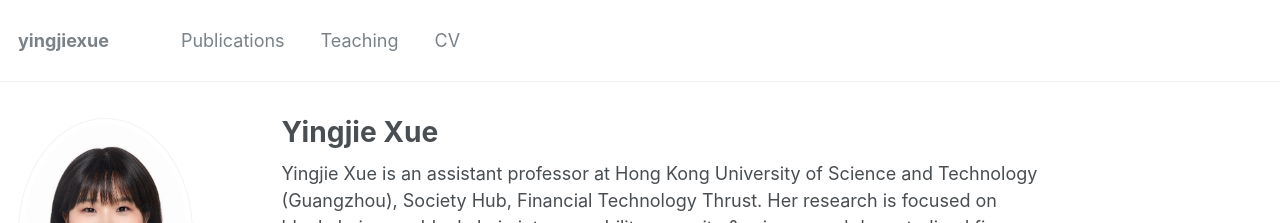
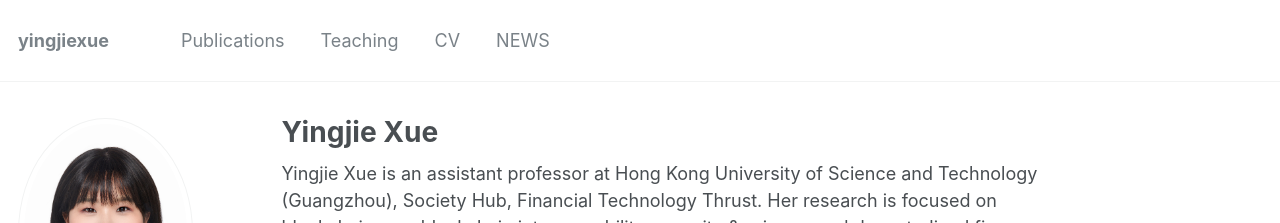
Before and after one commit to yingjiexue-brown/yingjiexue-brown.github.io, a Jekyll site: the page built from _pages/about.md, in a window 1280 px wide. Shown: the top 223 px of the page. Built offline with Jekyll 4.4.1, drawn with Linux system fonts in a browser that asks for light colours; some web fonts are replaced.

Commit message:
Update news

```diff
--- a/_data/navigation.yml
+++ b/_data/navigation.yml
@@ -18,5 +18,8 @@ main:
   - title: "CV"
     url: /cv/
 
+  - title: "NEWS"
+    url: /news/
+
   # - title: "Guide"
   #   url: /markdown/
```
Also changed, not shown: _pages/news.md (added, +1 -0 lines).
